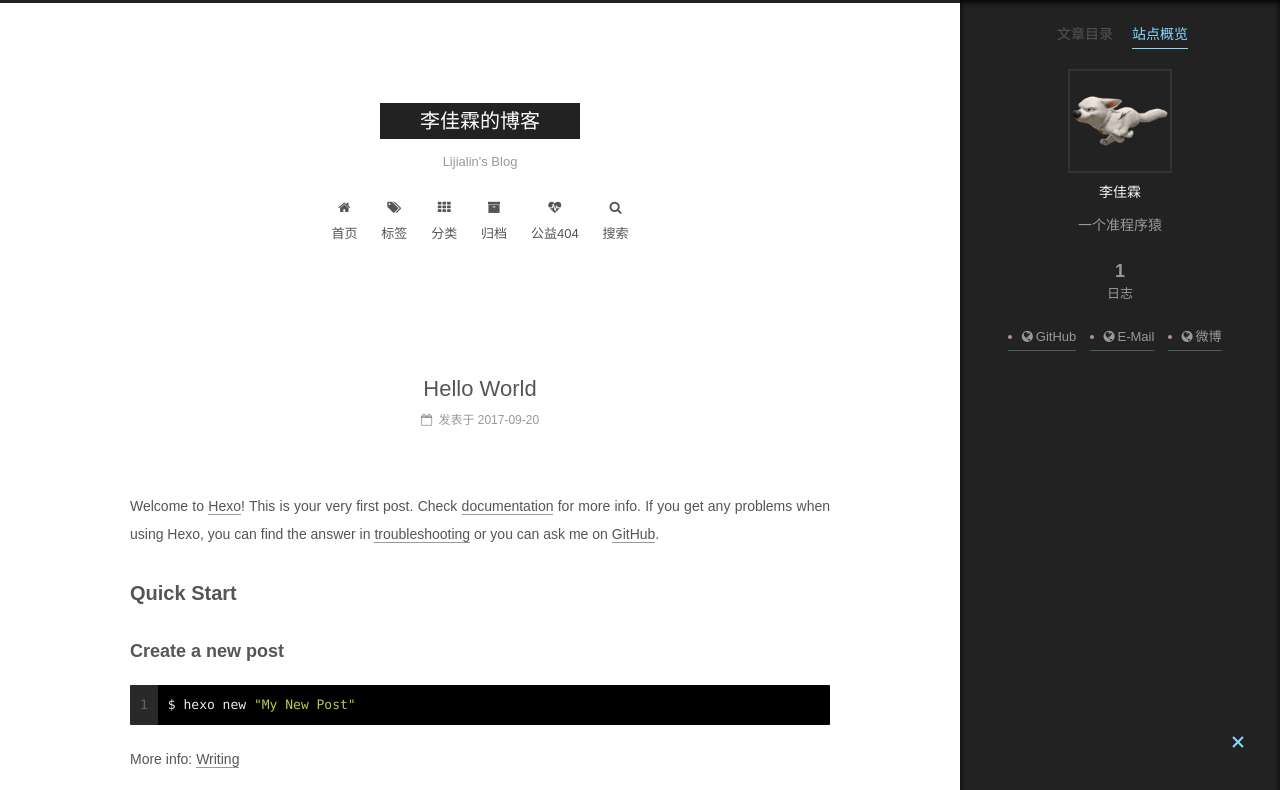
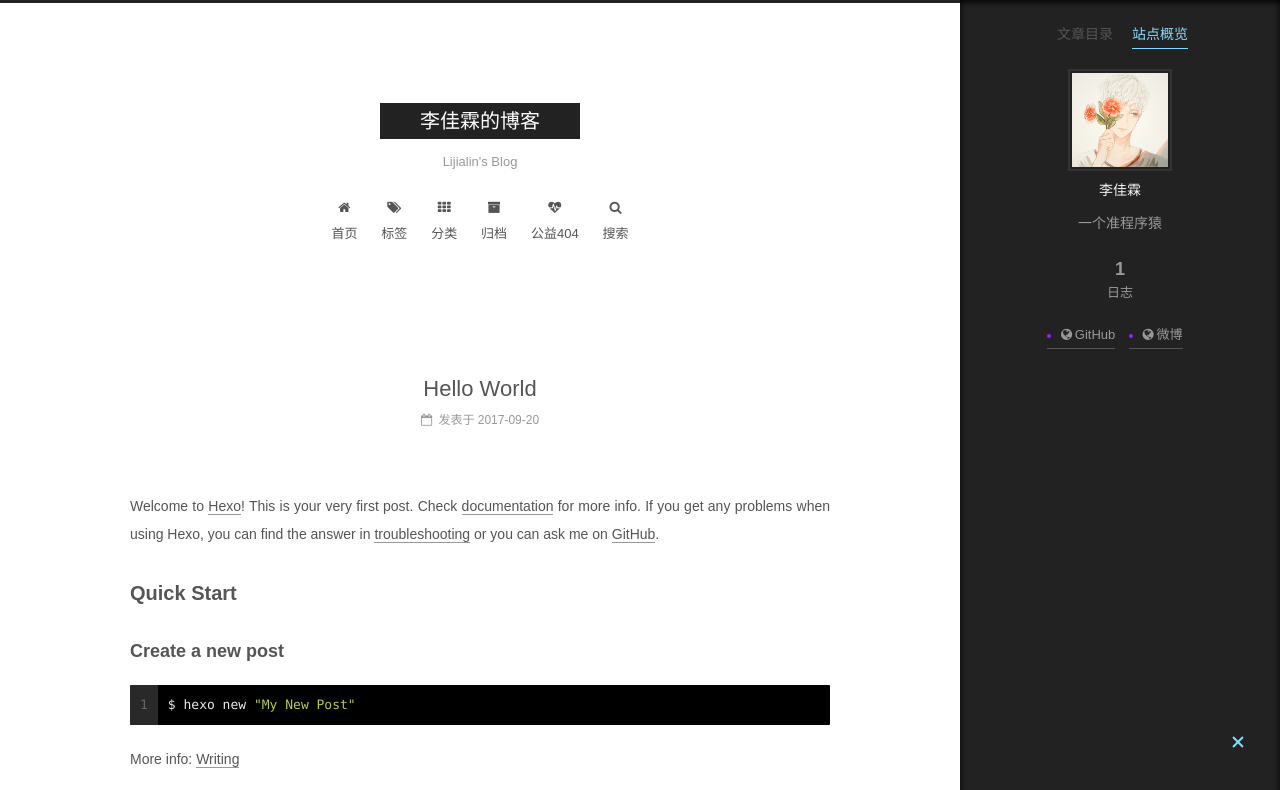
Before and after one commit to lijialin0707/lijialin0707.github.io, a plain HTML site: page 2017/09/20/hello-world/index.html in a window 1280 px wide. Both pictures are taken after a click on the item "站点概览". Shown: the top 790 px of the page. Drawn offline with Linux system fonts and the light colour scheme; a script that the page names is missing.

Commit message:
Site updated: 2017-09-20 16:15:39

```diff
--- a/2017/09/20/hello-world/index.html
+++ b/2017/09/20/hello-world/index.html
@@ -301,7 +301,7 @@
     <span hidden itemprop="author" itemscope itemtype="http://schema.org/Person">
       <meta itemprop="name" content="李佳霖">
       <meta itemprop="description" content="">
-      <meta itemprop="image" content="/images/avatar.png">
+      <meta itemprop="image" content="/images/author.jpg">
     </span>
 
     <span hidden itemprop="publisher" itemscope itemtype="http://schema.org/Organization">
@@ -454,7 +454,7 @@
         <div class="site-author motion-element" itemprop="author" itemscope itemtype="http://schema.org/Person">
 
             <img class="site-author-image" itemprop="image"
-              src="/images/avatar.png"
+              src="/images/author.jpg"
               alt="李佳霖" />
 
             <p class="site-author-name" itemprop="name">李佳霖</p>
@@ -489,12 +489,6 @@
                 <a href="https://github.com/lijialin0707" target="_blank" title="GitHub">
 
                     <i class="fa fa-fw fa-globe"></i>GitHub</a>
-              </span>
-
-              <span class="links-of-author-item">
-                <a href="lijialin0707@gmail.com" target="_blank" title="E-Mail">
-
-                    <i class="fa fa-fw fa-globe"></i>E-Mail</a>
               </span>
 
               <span class="links-of-author-item">
--- a/css/main.css
+++ b/css/main.css
@@ -1818,7 +1818,7 @@ pre .javascript .function {
   width: 4px;
   height: 4px;
   border-radius: 50%;
-  background: #b49483;
+  background: #9d1cff;
 }
 .links-of-blogroll {
   font-size: 13px;
```
Also changed, not shown: 404.html (+1 -7 lines), archives/2017/09/index.html (+1 -7 lines), archives/2017/index.html (+1 -7 lines), archives/index.html (+1 -7 lines), categories/index.html (+1 -7 lines), index.html (+2 -8 lines), tags/index.html (+1 -7 lines), images/author.jpg (added).
